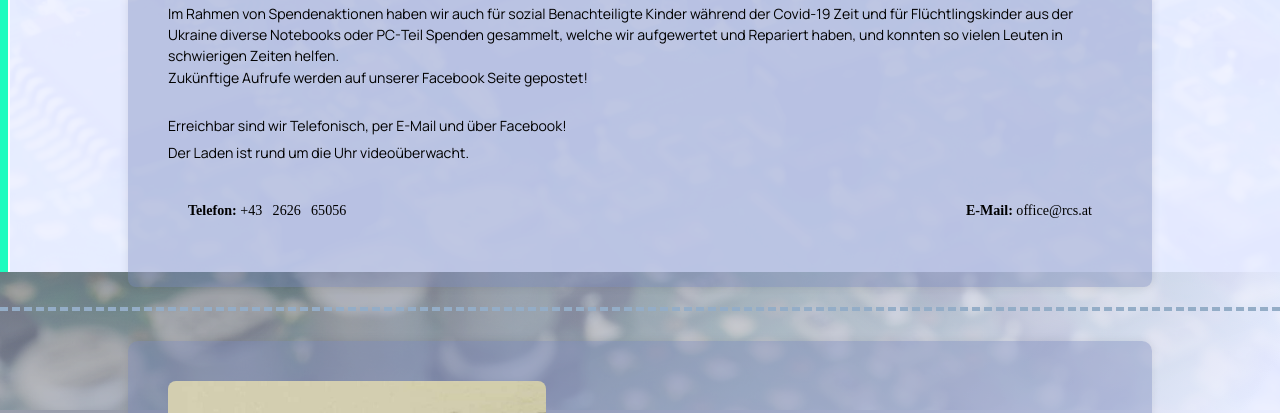
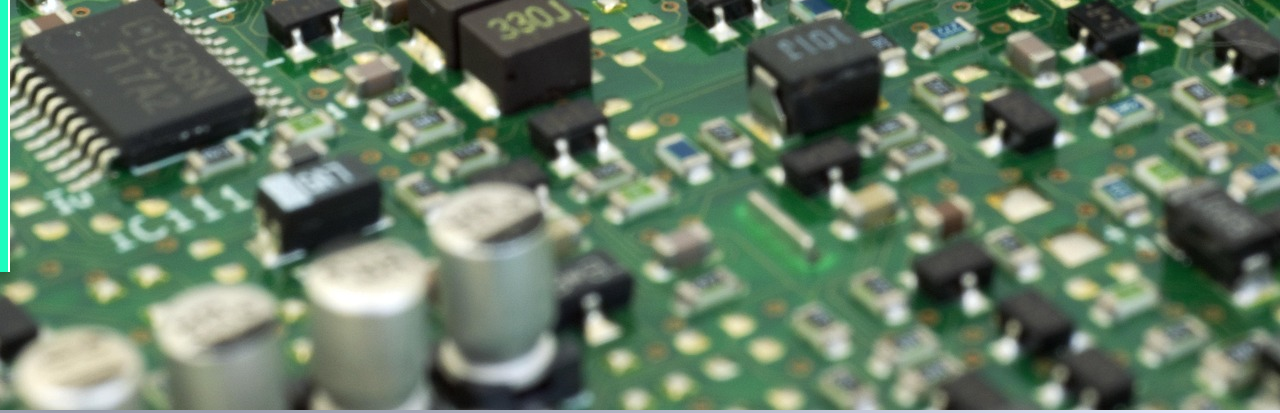
Before and after one commit to lisssssard/rcs.github.io, a plain HTML site: page index.html in a window 1280 px wide. Shown: the part 528-941 px from the top of the page. Drawn offline with Linux system fonts and the light colour scheme.

Commit message:
Update index.html

```diff
--- a/index.html
+++ b/index.html
@@ -12,7 +12,12 @@
 </head>
 
 <body>
-  <img src="images/bg.jpg" alt="bg" class="background-image" />
+   <div class="bg-wrap">
+    <img src="images/bg.jpg" alt="" class="bg-img">
+    <div class="bg-overlay"></div>
+  </div>
+
+
 <section id="oben">
   <div class="topbar">
     <div class="brand">
```
